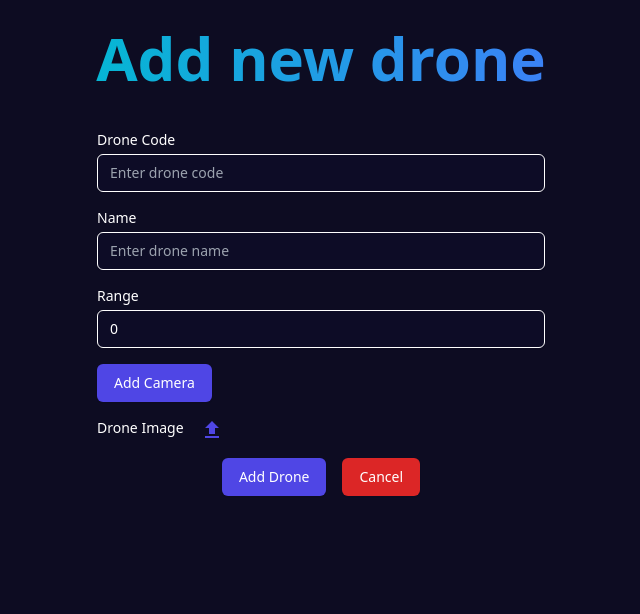
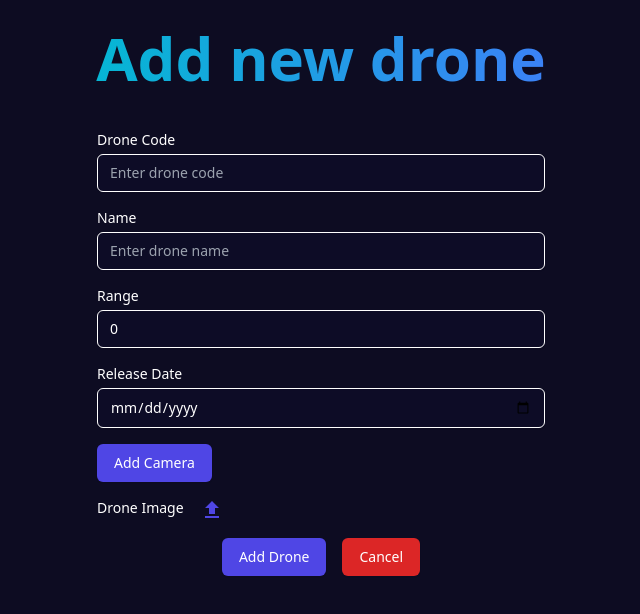
Before and after one commit to roy845/beefreeagro-assignment, a React (Vite) app: page /newDrone in a window 1280 px wide. Shown: the top 614 px of the page, without its empty margins (319-959 px from the left). Built offline with nearby package versions, Linux system fonts and the light colour scheme.

Commit message:
First commit

```diff
--- a/src/components/drones/DroneComp.tsx
+++ b/src/components/drones/DroneComp.tsx
@@ -8,8 +8,6 @@ type DroneProps = {
 
 const DroneComp = ({ drone }: DroneProps) => {
   const navigate: NavigateFunction = useNavigate();
-
-  console.log(drone);
 
   return (
     <div className="flex flex-col max-w-2xl mx-auto overflow-hidden shadow-lg my-2">
--- a/src/pages/drones/AddDrone.tsx
+++ b/src/pages/drones/AddDrone.tsx
@@ -32,6 +32,17 @@ const droneSchema = z.object({
     .refine((val) => !isNaN(val) && val > 0, {
       message: "Range must be a positive number",
     }),
+  release_date: z.preprocess(
+    (arg) => {
+      if (typeof arg === "string" || arg instanceof Date) {
+        return new Date(arg);
+      }
+    },
+    z.date({
+      required_error: "Release date is required",
+      invalid_type_error: "Invalid date format",
+    })
+  ),
   image: z
     .string()
     .min(1, { message: "Drone image is required" })
@@ -61,6 +72,7 @@ const AddDrone = () => {
       drone_code: "",
       name: "",
       range: 0,
+      release_date: new Date(),
       cameras: [],
     },
   });
@@ -74,12 +86,11 @@ const AddDrone = () => {
   const navigate = useNavigate();
 
   const onSubmit = (data: DroneData): void => {
-    const droneData: Drone = {
-      ...data,
-      release_date: new Date().toISOString(),
-    };
-
     try {
+      const droneData: Drone = {
+        ...data,
+        release_date: data.release_date.toISOString(),
+      };
       dispatch(addDrone(droneData));
       reset();
       navigate("/");
@@ -179,6 +190,25 @@ const AddDrone = () => {
           )}
         </div>
 
+        <div>
+          <label
+            htmlFor="release_date"
+            className="block text-sm font-medium text-white"
+          >
+            Release Date
+          </label>
+          <input
+            {...register("release_date")}
+            type="date"
+            className="mt-1 block w-full px-3 py-2 border border-white bg-[#0d0c26] text-white rounded-md text-sm shadow-sm placeholder-gray-400 focus:outline-none focus:ring-indigo-500 focus:border-indigo-500"
+          />
+          {errors.release_date && (
+            <p className="mt-2 text-sm text-red-600">
+              {errors.release_date.message}
+            </p>
+          )}
+        </div>
+
         {fields.map((field, index) => (
           <div key={field.id}>
             <label className="block text-sm font-medium text-white">
```
